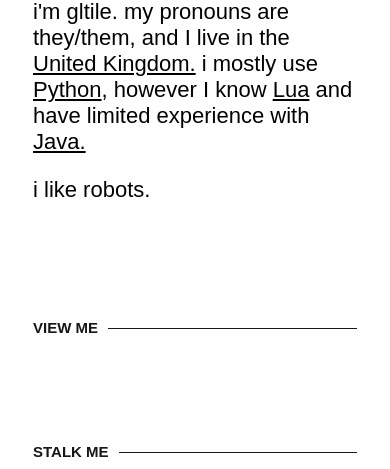
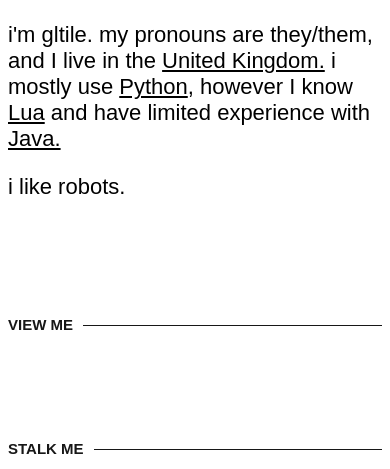
Before and after one commit to Paramilk/gltile-two-electric-boogaloo, a plain HTML site: page index.html in a window 390 px wide. Shown: the part 284-753 px from the top of the page. Drawn offline with Linux system fonts and the light colour scheme; no server answers; a web font is replaced by a local one.

Commit message:
no media query

```diff
--- a/style.css
+++ b/style.css
@@ -91,13 +91,8 @@ h2 {
     z-index: 10;
     color: #000000;
     width: 100%;
+    min-width: calc(100% - 50px);
     max-width: 600px;
     margin: auto;
     padding-bottom: 300px;
 }
-
-@media only screen and (max-width: 700px) {
-    #content {
-        width: calc(100% - 50px)
-    }
-}
```
